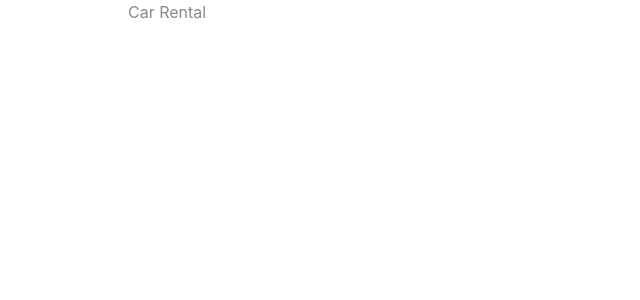
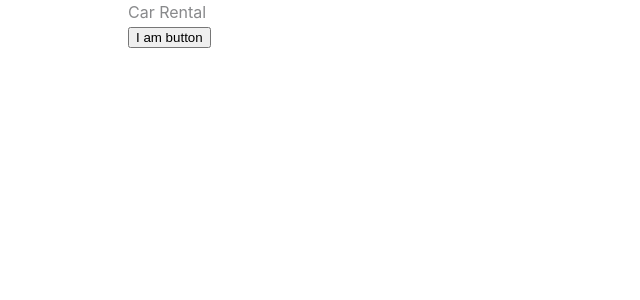
Before and after one commit to Ivan011001/car-rental, a React (Vite) app: page / in a window 1280 px wide. Shown: the top 300 px of the page, without its empty margins (0-640 px from the left). Built offline with nearby package versions, Linux system fonts and the light colour scheme.

Commit message:
created folder structure

```diff
--- a/src/App.jsx
+++ b/src/App.jsx
@@ -1,5 +1,12 @@
+import Button from "./components/ui/Button";
+
 function App() {
-  return <div>Car Rental</div>;
+  return (
+    <>
+      <div>Car Rental</div>
+      <Button>I am button</Button>
+    </>
+  );
 }
 
 export default App;
--- /dev/null
+++ b/src/components/ui/Button/Button.jsx
@@ -0,0 +1,5 @@
+const Button = ({ children }) => {
+  return <button>{children}</button>;
+};
+
+export default Button;
--- /dev/null
+++ b/src/components/ui/Button/index.js
@@ -0,0 +1 @@
+export { default } from "./Button";
--- /dev/null
+++ b/src/utils/formatMileage.js
@@ -0,0 +1 @@
+export function formatMileage(mileage) {}
--- /dev/null
+++ b/src/utils/index.js
@@ -0,0 +1,3 @@
+import { formatMileage } from "./formatMileage";
+
+export { formatMileage };
```
Also changed, not shown: .eslintrc.cjs.
